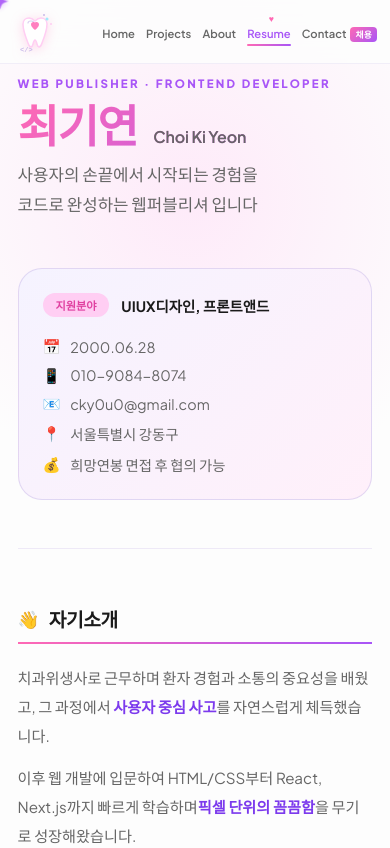
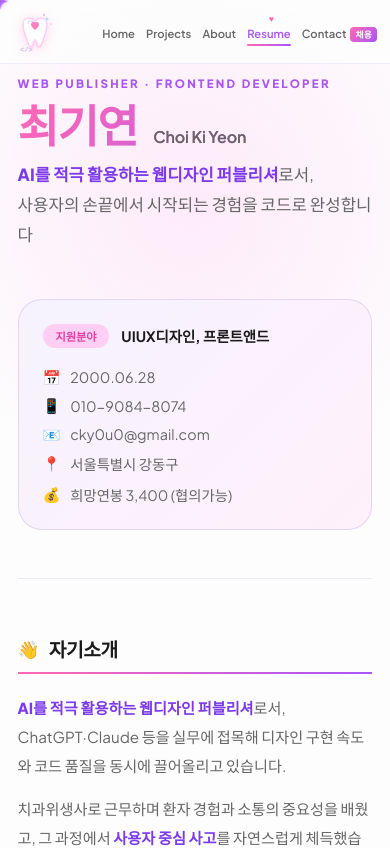
Before and after one commit to cky0u0-ctrl/CKY-PROTFOLIO, a React (Create React App) app: page /resume in a window 390 px wide. Shown: the top 848 px of the page. Built offline with nearby package versions, Linux system fonts and the light colour scheme; no server answers.

Commit message:
사진및 반응형

```diff
--- a/src/pages/Home.jsx
+++ b/src/pages/Home.jsx
@@ -201,7 +201,7 @@ function Home() {
               <ul className="contact-card__list">
                 <li>📧 cky0u0@gmail.com</li>
                 <li>📱 010-9084-8074</li>
-                <li>🔗<a href="https://github.com/cky0u0-ctrl">https://github.com/cky0u0-ctrl</a> </li>
+                <li>🔗 github.com/choi-kiyeon</li>
               </ul>
             </div>
           </div>
--- a/src/pages/Resume.jsx
+++ b/src/pages/Resume.jsx
@@ -3,14 +3,14 @@ import { Link } from 'react-router-dom';
 import '../styles/pages/Resume.scss';
 
 const SKILLS_DATA = [
-  { name: 'HTML', level: '중상', desc: '시맨틱 마크업 및 웹 접근성을 고려한 구조 설계 가능', pct: 80 },
-  { name: 'CSS', level: '중상', desc: '반응형 레이아웃 및 사용자 중심 UI 구현 가능', pct: 80 },
-  { name: 'JavaScript', level: '중', desc: '기능 구현 및 라이브러리 활용 가능', pct: 65 },
-  { name: 'React', level: '중', desc: '프로젝트 제작 경험 보유, 심화 이해 학습 중', pct: 70 },
-  { name: 'TypeScript', level: '하', desc: '기본 문법 및 프로젝트 적용 경험', pct: 50 },
-  { name: 'Figma', level: '중', desc: 'UI 설계 및 디자인 시스템 활용 가능', pct: 65 },
-  { name: 'GitHub', level: '중', desc: '형상관리 및 배포 경험', pct: 65 },
-  { name: 'Claude (AI)', level: '중상', desc: 'UI 구현, 코드 리팩토링, 프롬프트 기반 개발 활용', pct: 80 },
+  { name: 'HTML',        level: '중상', desc: '시맨틱 마크업 및 웹 접근성을 고려한 구조 설계 가능', pct: 80 },
+  { name: 'CSS',         level: '중상', desc: '반응형 레이아웃 및 사용자 중심 UI 구현 가능',         pct: 80 },
+  { name: 'JavaScript',  level: '중',   desc: '기능 구현 및 라이브러리 활용 가능',                   pct: 65 },
+  { name: 'React',       level: '중',   desc: '프로젝트 제작 경험 보유, 심화 이해 학습 중',          pct: 70 },
+  { name: 'TypeScript',  level: '하',   desc: '기본 문법 및 프로젝트 적용 경험',                     pct: 50 },
+  { name: 'Figma',       level: '중',   desc: 'UI 설계 및 디자인 시스템 활용 가능',                  pct: 65 },
+  { name: 'GitHub',      level: '중',   desc: '형상관리 및 배포 경험',                               pct: 65 },
+  { name: 'Claude (AI)', level: '중상', desc: 'UI 구현, 코드 리팩토링, 프롬프트 기반 개발 활용',     pct: 80 },
 ];
 
 const LEVEL_COLOR = { '중상': 'pink', '중': 'purple', '하': 'blue' };
@@ -58,8 +58,8 @@ function Resume() {
               <span className="resume-header__name-en">Choi Ki Yeon</span>
             </h1>
             <p className="resume-header__tagline">
-              사용자의 손끝에서 시작되는 경험을<br />
-              코드로 완성하는 웹퍼블리셔 입니다
+              <strong>AI를 적극 활용하는 웹디자인 퍼블리셔</strong>로서,<br />
+              사용자의 손끝에서 시작되는 경험을 코드로 완성합니다
             </p>
           </div>
           <div className="resume-header__right">
@@ -73,7 +73,7 @@ function Resume() {
                 <li><span>📱</span> 010-9084-8074</li>
                 <li><span>📧</span> cky0u0@gmail.com</li>
                 <li><span>📍</span> 서울특별시 강동구</li>
-                <li><span>💰</span> 희망연봉 면접 후 협의 가능</li>
+                <li><span>💰</span> 희망연봉 3,400 (협의가능)</li>
               </ul>
             </div>
           </div>
@@ -90,6 +90,10 @@ function Resume() {
                 <span className="resume-section__icon">👋</span> 자기소개
               </h2>
               <div className="resume-intro">
+                <p>
+                  <strong>AI를 적극 활용하는 웹디자인 퍼블리셔</strong>로서, ChatGPT·Claude 등을
+                  실무에 접목해 디자인 구현 속도와 코드 품질을 동시에 끌어올리고 있습니다.
+                </p>
                 <p>
                   치과위생사로 근무하며 환자 경험과 소통의 중요성을 배웠고,
                   그 과정에서 <strong>사용자 중심 사고</strong>를 자연스럽게 체득했습니다.
@@ -172,10 +176,10 @@ function Resume() {
               </h2>
               <div className="resume-strengths">
                 {[
-                  { icon: '🎯', title: '픽셀 퍼펙트', desc: '디자인과 구현 사이의 차이를 최소화합니다' },
-                  { icon: '📱', title: '반응형 설계', desc: '모든 디바이스에서 일관된 UX를 제공합니다' },
-                  { icon: '⚡', title: '빠른 학습력', desc: '새로운 기술 스택을 빠르게 습득합니다' },
-                  { icon: '🤝', title: '협업 커뮤니케이션', desc: '팀원과의 원활한 소통을 중시합니다' },
+                  { icon: '🎯', title: '픽셀 퍼펙트',  desc: '디자인과 구현 사이의 차이를 최소화합니다' },
+                  { icon: '📱', title: '반응형 설계',   desc: '모든 디바이스에서 일관된 UX를 제공합니다' },
+                  { icon: '⚡', title: '빠른 학습력',   desc: '새로운 기술 스택을 빠르게 습득합니다'     },
+                  { icon: '🤝', title: '협업 커뮤니케이션', desc: '팀원과의 원활한 소통을 중시합니다'  },
                 ].map(s => (
                   <div className="resume-strength-card" key={s.title}>
                     <span className="resume-strength-card__icon">{s.icon}</span>
@@ -194,8 +198,8 @@ function Resume() {
         {/* 하단 CTA */}
         <div className="resume-cta">
           <Link to="/contact" className="btn btn-fill">스카우트 제안하기 →</Link>
-          <Link to="/about" className="btn btn-ghost">더 알아보기</Link>
-          <Link to="/" className="btn btn-ghost">← 홈으로</Link>
+          <Link to="/about"   className="btn btn-ghost">더 알아보기</Link>
+          <Link to="/"        className="btn btn-ghost">← 홈으로</Link>
         </div>
 
       </div>
--- a/src/styles/pages/Home.scss
+++ b/src/styles/pages/Home.scss
@@ -72,12 +72,13 @@
 .projects-preview__title { font-size:3rem;font-weight:900;letter-spacing:-.02em;margin-bottom:.4rem; }
 .projects-preview__sub { font-size:.9rem;color:var(--muted); }
 
-.project-grid { display:grid;grid-template-columns:repeat(3,minmax(220px,280px));justify-content:center;gap:1.5rem;align-items:start; }
+.project-grid { display:grid;grid-template-columns:repeat(3,minmax(240px,320px));justify-content:center;gap:1rem;align-items:start; }
 .project-card { display:flex;flex-direction:column;gap:.6rem;border-radius:16px;overflow:hidden;transition:transform .25s,box-shadow .25s;text-decoration:none; }
 .project-card:hover { transform:translateY(-4px);box-shadow:0 8px 28px rgba(168,85,247,.15); }
-.project-card--featured .project-card__thumb { height:220px; }
+.project-card--featured .project-card__thumb { aspect-ratio: 4 / 3.6; }
 .project-card__thumb {
-  height:160px;border-radius:16px;overflow:hidden;
+  aspect-ratio: 4 / 3;
+  border-radius:16px;overflow:hidden;
   display:flex;align-items:center;justify-content:center;
 }
 .project-card__thumb-label { font-size:1.1rem;font-weight:900;color:rgba(255,255,255,.9);letter-spacing:.08em; }
@@ -110,12 +111,12 @@
 
 /* ── 반응형 */
 @media (max-width:1024px) {
-  .project-grid { grid-template-columns:repeat(3,minmax(200px,240px)); }
+  .project-grid { grid-template-columns:repeat(3,minmax(210px,260px)); gap:.85rem; }
   .hero { flex-direction:column; }
   .hero__right { width:100%;height:340px; }
 }
 @media (max-width:768px) {
-  .project-grid { grid-template-columns:repeat(2,minmax(180px,240px)); }
+  .project-grid { grid-template-columns:repeat(2,minmax(200px,260px)); gap:.85rem; }
   .contact-page { grid-template-columns:1fr; }
   #contact { padding:80px 1.5rem 2rem; }
   .contact-page__title,
@@ -128,7 +129,7 @@
   .hero__desc  { font-size:.88rem; }
   .hero__cta   { flex-direction:column; align-items:stretch; }
   .hero__cta .btn { text-align:center; justify-content:center; }
-  .project-grid { grid-template-columns:minmax(180px,280px); }
+  .project-grid { grid-template-columns:minmax(200px,320px); gap:.85rem; }
 
   .hero__right { height:260px; }
   .hero__circle { width:210px;height:210px; }
--- a/src/styles/pages/Resume.scss
+++ b/src/styles/pages/Resume.scss
@@ -73,6 +73,7 @@
 .resume-header__tagline {
   font-size: 1.05rem; line-height: 1.8; color: var(--muted);
 }
+.resume-header__tagline strong { color: var(--purple-deep); font-weight: 800; }
 
 .resume-contact-card {
   background: linear-gradient(135deg, #f5f3ff, #fff0fa);
```
Also changed, not shown: public/avatar.png.
